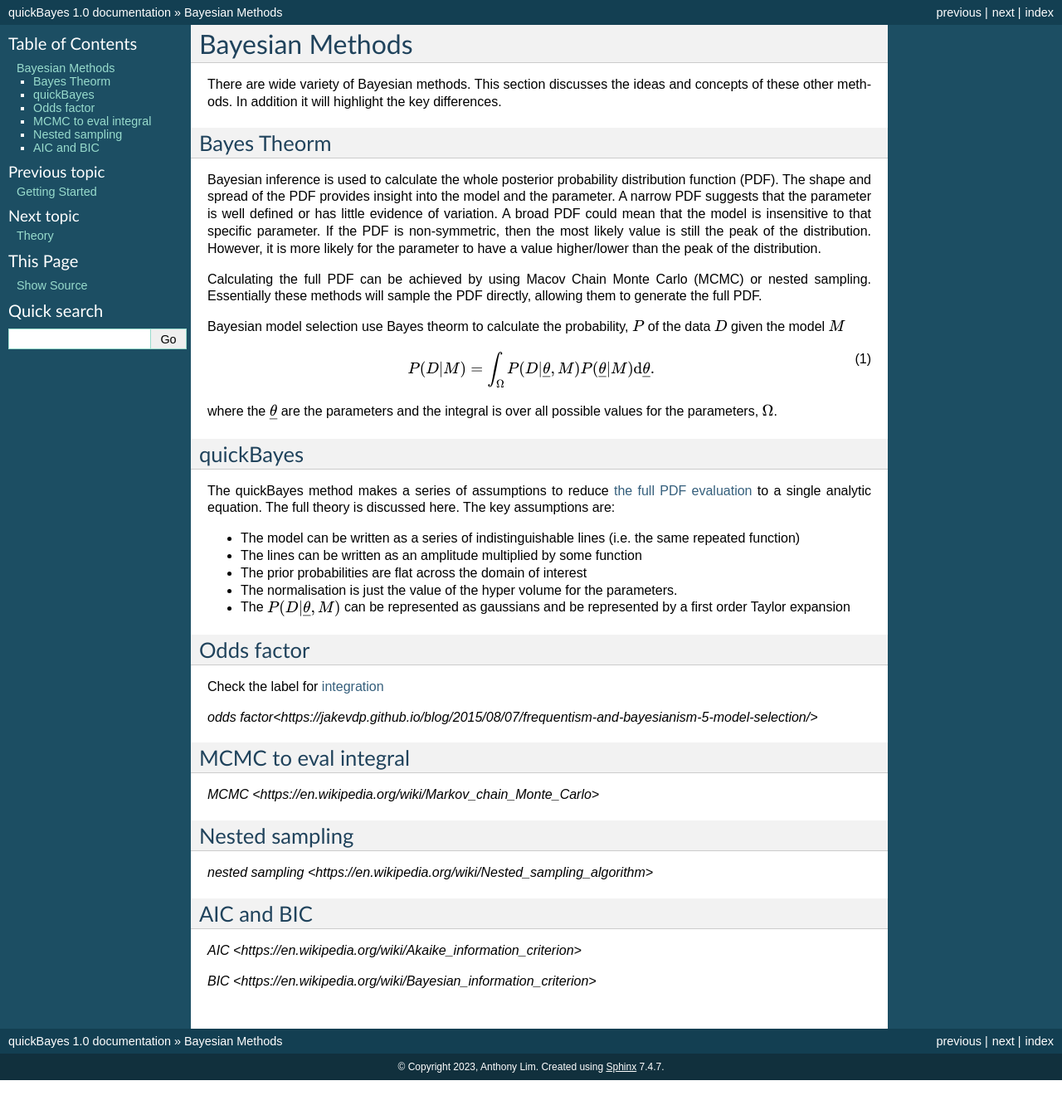
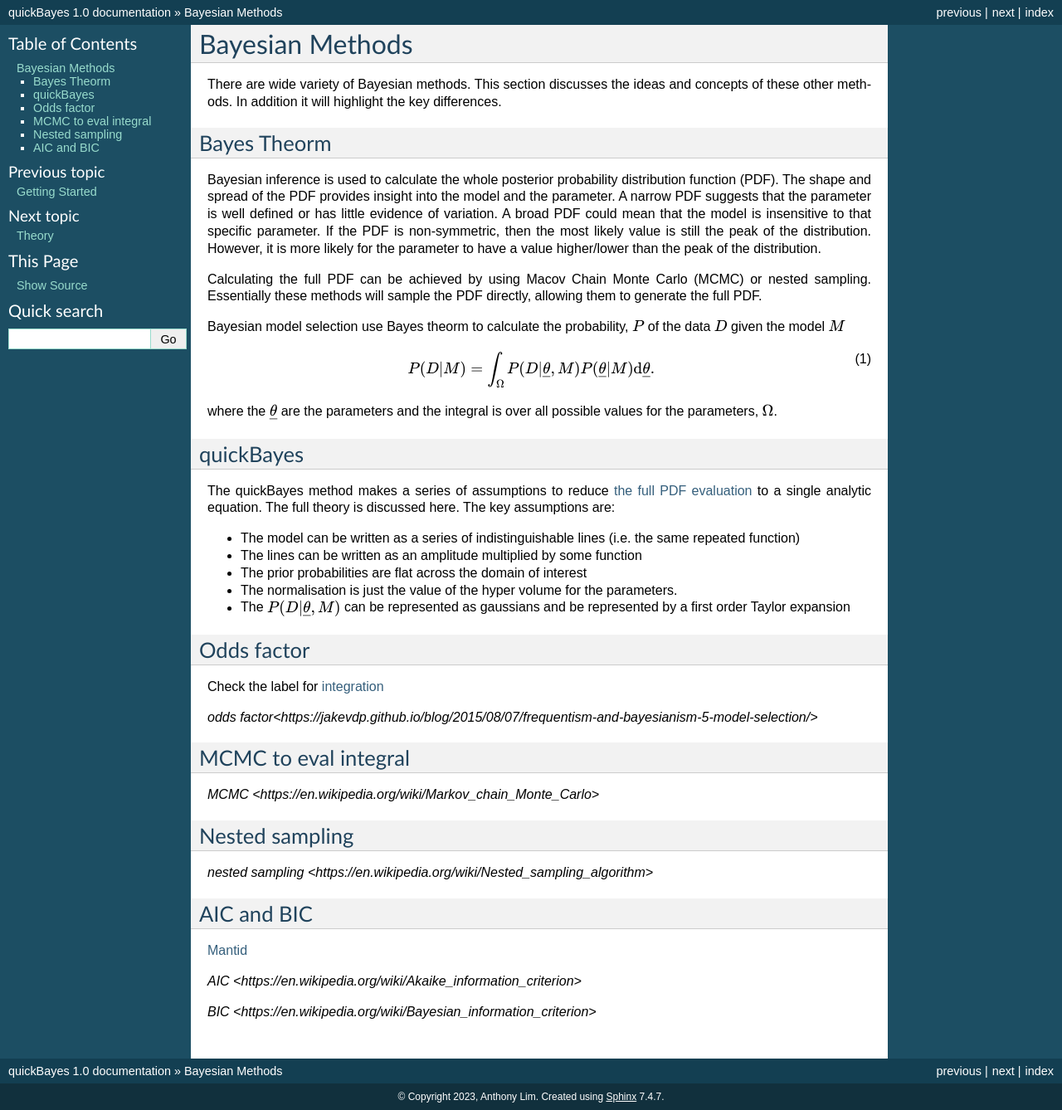
Before and after one commit to ISISNeutronMuon/quickBayes, a Sphinx documentation site: the page built from docs/source/cf_methods.rst, in a window 1280 px wide. Shown: the whole page at 83% size. Built offline with Sphinx 7.4.7, drawn with Linux system fonts in a browser that asks for light colours; before the commit the page ends 1302 px from its top, so only the background shows below that.

Commit message:
refs #92 try to fixwarnings

```diff
--- a/docs/source/cf_methods.rst
+++ b/docs/source/cf_methods.rst
@@ -64,6 +64,7 @@ Nested sampling
 AIC and BIC
 -----------
 
+`Mantid <https://mantidproject.org/>`_
 
 `AIC <https://en.wikipedia.org/wiki/Akaike_information_criterion>`
 
```
